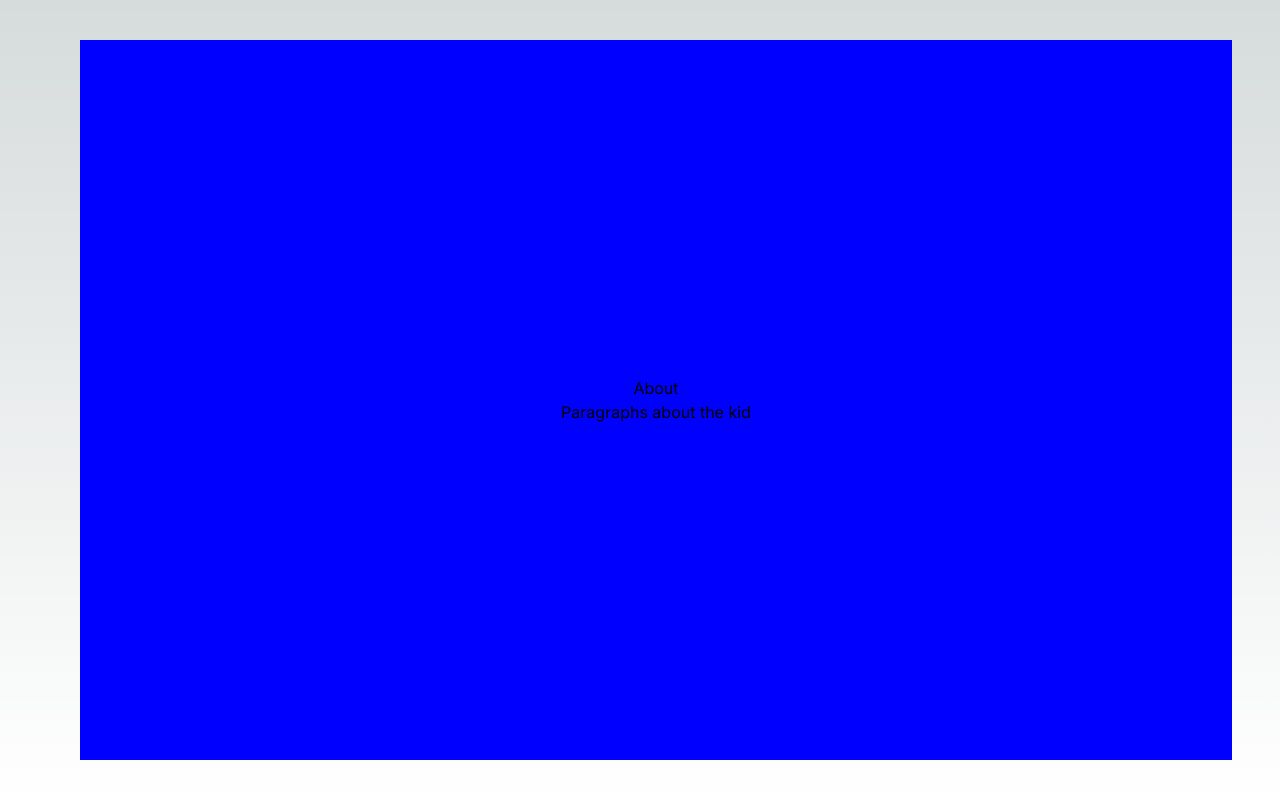
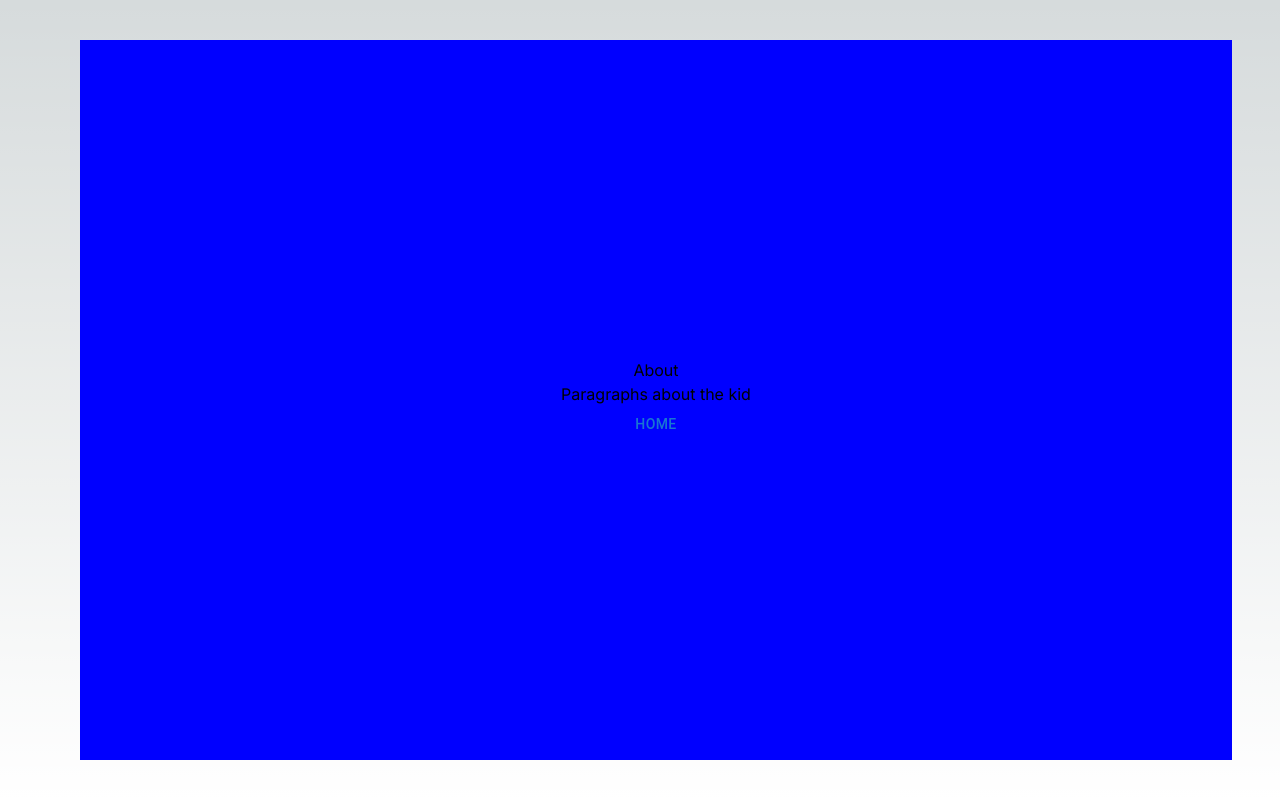
Before and after one commit to jpluncumilla/portfolio-next, a Next.js app: page / in a window 1280 px wide. Both pictures are taken after a click on the button "ABOUT". Built offline with nearby package versions, Linux system fonts and the light colour scheme.

Commit message:
Added reset function to redux slice and dispatching it from about

```diff
--- a/src/app/components/about.tsx
+++ b/src/app/components/about.tsx
@@ -1,10 +1,21 @@
+"use client";
 import React from "react";
+import { useDispatch } from "react-redux";
+import { resetSections } from "@/redux/slices/sectionSlice";
+import { Button } from "@mui/material";
 
 function about() {
+  const dispatch = useDispatch();
+
+  const handleReset = () => {
+    dispatch(resetSections());
+  };
+
   return (
     <div className='about'>
       <h1>About</h1>
       <p>Paragraphs about the kid</p>
+      <Button onClick={handleReset}>Home</Button>
     </div>
   );
 }
--- a/src/app/components/main.tsx
+++ b/src/app/components/main.tsx
@@ -36,11 +36,9 @@ function Main() {
         const Component = componentMapping[key];
         return (
           <div key={key}>
-            {value === true && (
-              <Slide direction='left' in={value} mountOnEnter unmountOnExit>
-                <div>{Component && <Component />}</div>
-              </Slide>
-            )}
+            <Slide direction='left' in={value} mountOnEnter unmountOnExit>
+              <div>{Component && <Component />}</div>
+            </Slide>
           </div>
         );
       })}
--- a/src/redux/slices/sectionSlice.ts
+++ b/src/redux/slices/sectionSlice.ts
@@ -21,9 +21,15 @@ const sectionSlice = createSlice({
         state.sections[section] = section === action.payload;
       });
     },
+    resetSections: (state) => {
+      // Turn all sections back to false
+      Object.keys(state.sections).forEach((section) => {
+        state.sections[section] = false;
+      });
+    },
   },
 });
 
-export const { setSection } = sectionSlice.actions;
+export const { setSection, resetSections } = sectionSlice.actions;
 
 export default sectionSlice.reducer;
```
